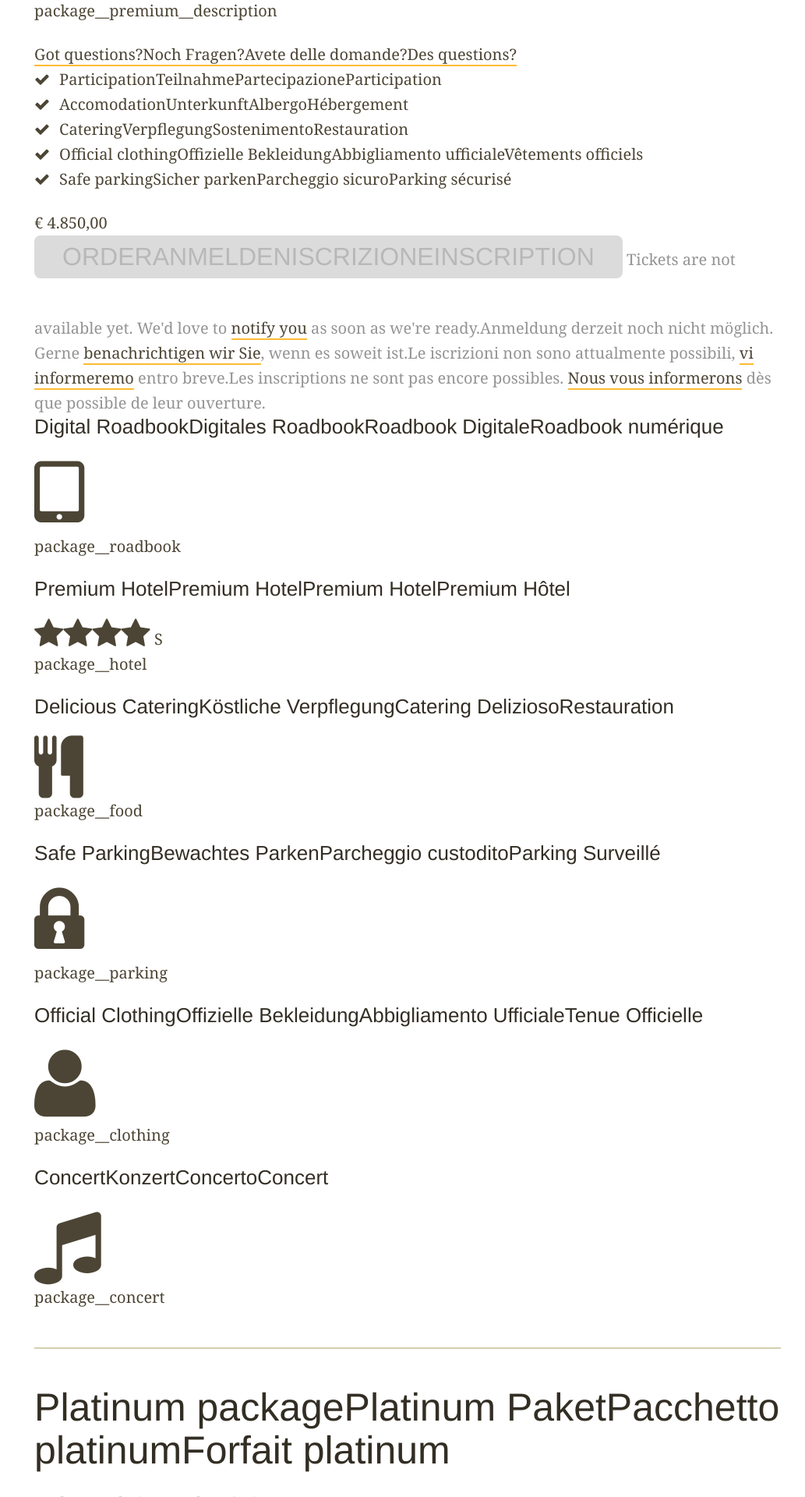
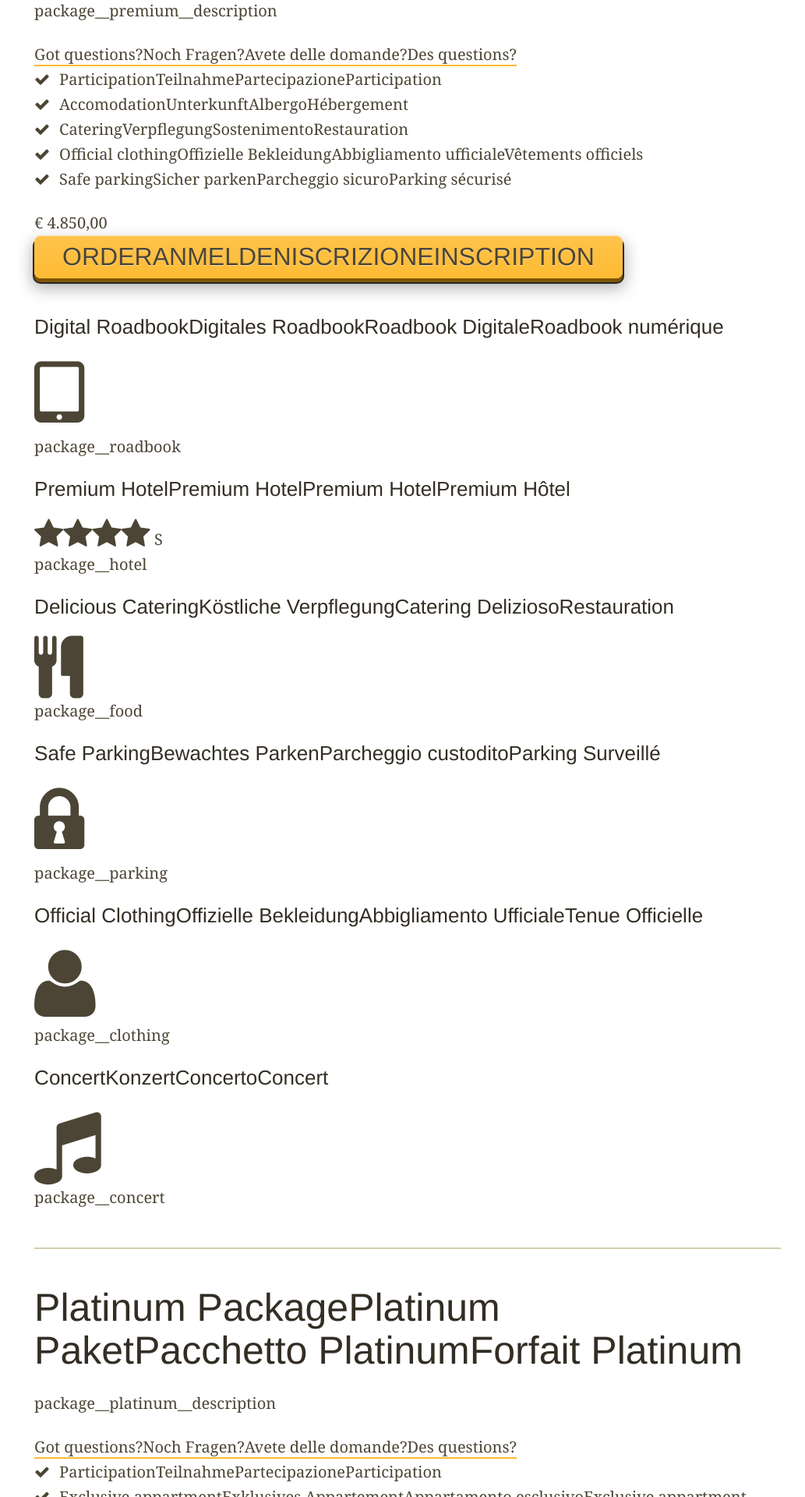
Before and after one commit to xonic/gpd-theme, a WordPress theme: the page made by themes/gp-dolomiti/packages.php in a window 1280 px wide; the page is wider, and only the part inside the window is pictured. Shown: the part 600-2520 px from the top of that part at 78% size, without its empty margins (117-1150 px from the left). Run offline with PHP 8.4 and a stand-in for WordPress, Linux system fonts and the light colour scheme; the site name, menu and one post (Sample post) are stand-ins, and other content is empty; some libraries are stand-ins or nearby versions.

Commit message:
- add subsections for different packages - add and correctly link order buttons to each package - add appartments

```diff
--- a/themes/gp-dolomiti/packages.php
+++ b/themes/gp-dolomiti/packages.php
@@ -20,11 +20,11 @@ get_header(); ?>
 <section class="packages">
 	<div class="grid">
 		<h1 class="section__title section__title--emphasized">
-			<? _e("<!--:en-->Packages<!--:--><!--:de-->Pakete<!--:--><!--:it-->Pacchetti partecipazione<!--:--><!--:fr-->Forfaits<!--:-->"); ?>
+			<? _e("<!--:en-->Packages<!--:--><!--:de-->Pakete<!--:--><!--:it-->Pacchetti Partecipazione<!--:--><!--:fr-->Forfaits<!--:-->"); ?>
 		</h1>
 
 		<section class="subsection">
-			<h2 class="subsection__title"><? _e("<!--:en-->Premium package<!--:--><!--:de-->Premium Paket<!--:--><!--:it-->Pacchetto premium<!--:--><!--:fr-->Forfait premium<!--:-->"); ?></h2>
+			<h2 class="subsection__title"><? _e("<!--:en-->Premium Package<!--:--><!--:de-->Premium Paket<!--:--><!--:it-->Pacchetto Premium<!--:--><!--:fr-->Forfait Premium<!--:-->"); ?></h2>
 			<div class="l-package__description">
 				<p class="package__description">
 					<? _e("package__premium__description", "gp-dolomiti"); ?>
@@ -42,7 +42,7 @@ get_header(); ?>
 			</div>
 			<div class="package__price">&euro; 4.850,00</div>
 			<div class="l-package__action">
-				<a class="package__action btn btn--newsletter btn--disabled" href="javascript:void(0)"><? _e("<!--:en-->Order<!--:--><!--:de-->Anmelden<!--:--><!--:it-->Iscrizione<!--:--><!--:fr-->Inscription<!--:-->"); ?></a> <span class="package__action__msg less-important"><? _e('<!--:en-->Tickets are not available yet. We\'d love to <a href="http://eepurl.com/xOMaz" title="Newsletter">notify you</a> as soon as we\'re ready.<!--:--><!--:de-->Anmeldung derzeit noch nicht möglich. Gerne <a href="http://eepurl.com/xOMaz" title="Newsletter">benachrichtigen wir Sie</a>, wenn es soweit ist.<!--:--><!--:it-->Le iscrizioni non sono attualmente possibili, <a href="http://eepurl.com/xOMaz" title="Newsletter">vi informeremo</a> entro breve.<!--:--><!--:fr-->Les inscriptions ne sont pas encore possibles. <a href="http://eepurl.com/xOMaz" title="Newsletter">Nous vous informerons</a> dès que possible de leur ouverture. <!--:-->'); ?></span>
+				<a class="package__action btn btn--newsletter" href="<? echo get_site_url(); _e('<!--:en-->/register/?lang=en<!--:--><!--:de-->/register/?lang=de<!--:--><!--:it-->/register/?lang=it<!--:--><!--:fr-->/register/?lang=fr<!--:-->'); ?>"><? _e("<!--:en-->Order<!--:--><!--:de-->Anmelden<!--:--><!--:it-->Iscrizione<!--:--><!--:fr-->Inscription<!--:-->"); ?></a>
 			</div>
 			<ul class="package__features">
 				<li class="l-feature">
@@ -103,7 +103,51 @@ get_header(); ?>
 		</section>
 
 		<section class="subsection">
-			<h2 class="subsection__title"><? _e("<!--:en-->Platinum package<!--:--><!--:de-->Platinum Paket<!--:--><!--:it-->Pacchetto platinum<!--:--><!--:fr-->Forfait platinum<!--:-->"); ?></h2>
+			<h2 class="subsection__title"><? _e("<!--:en-->Platinum Package<!--:--><!--:de-->Platinum Paket<!--:--><!--:it-->Pacchetto Platinum<!--:--><!--:fr-->Forfait Platinum<!--:-->"); ?></h2>
+			<div class="l-package__description">
+				<p class="package__description">
+					<? _e("package__platinum__description", "gp-dolomiti"); ?>
+				</p>
+				<a href="<? echo get_site_url() . '/' . qtrans_getLanguage(); ?>/contact" title="Kontaktieren Sie uns"><? _e("<!--:en-->Got questions?<!--:--><!--:de-->Noch Fragen?<!--:--><!--:it-->Avete delle domande?<!--:--><!--:fr-->Des questions?<!--:-->"); ?></a>
+			</div>
+			<div class="l-package__summary">
+				<ul class="package__summary">
+					<li class="media"><div class="media__img"><i class="fa fa-check"></i></div><div class="media__bd"><? _e("<!--:en-->Participation<!--:--><!--:de-->Teilnahme<!--:--><!--:it-->Partecipazione<!--:--><!--:fr-->Participation<!--:-->"); ?></div></li>
+					<li class="media"><div class="media__img"><i class="fa fa-check"></i></div><div class="media__bd"><? _e("<!--:en-->Exclusive appartment<!--:--><!--:de-->Exklusives Appartement<!--:--><!--:it-->Appartamento esclusivo<!--:--><!--:fr-->Exclusive appartment<!--:-->"); ?></div></li>
+					<li class="media"><div class="media__img"><i class="fa fa-check"></i></div><div class="media__bd"><? _e("<!--:en-->Catering<!--:--><!--:de-->Verpflegung<!--:--><!--:it-->Sostenimento<!--:--><!--:fr-->Restauration<!--:-->"); ?></div></li>
+					<li class="media"><div class="media__img"><i class="fa fa-check"></i></div><div class="media__bd"><? _e("<!--:en-->Official clothing<!--:--><!--:de-->Offizielle Bekleidung<!--:--><!--:it-->Abbigliamento ufficiale<!--:--><!--:fr-->Vêtements officiels<!--:-->"); ?></div></li>
+					<li class="media"><div class="media__img"><i class="fa fa-check"></i></div><div class="media__bd"><? _e("<!--:en-->Safe parking<!--:--><!--:de-->Sicher parken<!--:--><!--:it-->Parcheggio sicuro<!--:--><!--:fr-->Parking sécurisé<!--:-->"); ?></div></li>
+				</ul>
+			</div>
+			<div class="package__price">&euro; 5.350,00</div>
+			<div class="l-package__action">
+				<a class="package__action btn btn--newsletter" href="<? echo get_site_url(); _e('<!--:en-->/register/?lang=en&package=Platinum<!--:--><!--:de-->/register/?lang=de&package=Platinum<!--:--><!--:it-->/register/?lang=it&package=Platinum<!--:--><!--:fr-->/register/?lang=fr&package=Platinum<!--:-->'); ?>"><? _e("<!--:en-->Order<!--:--><!--:de-->Anmelden<!--:--><!--:it-->Iscrizione<!--:--><!--:fr-->Inscription<!--:-->"); ?></a>
+			</div>
+		</section>
+		<section class="subsection">
+			<h2 class="subsection__title"><? _e("<!--:en-->Superior Package<!--:--><!--:de-->Superior Paket<!--:--><!--:it-->Pacchetto Superior <!--:--><!--:fr-->Forfait Superior<!--:-->"); ?></h2>
+			<div class="l-package__description">
+				<p class="package__description">
+					<? _e("package__platinum--superior__description", "gp-dolomiti"); ?>
+				</p>
+				<a href="<? echo get_site_url() . '/' . qtrans_getLanguage(); ?>/contact" title="Kontaktieren Sie uns"><? _e("<!--:en-->Got questions?<!--:--><!--:de-->Noch Fragen?<!--:--><!--:it-->Avete delle domande?<!--:--><!--:fr-->Des questions?<!--:-->"); ?></a>
+			</div>
+			<div class="l-package__summary">
+				<ul class="package__summary">
+					<li class="media"><div class="media__img"><i class="fa fa-check"></i></div><div class="media__bd"><? _e("<!--:en-->Participation<!--:--><!--:de-->Teilnahme<!--:--><!--:it-->Partecipazione<!--:--><!--:fr-->Participation<!--:-->"); ?></div></li>
+					<li class="media"><div class="media__img"><i class="fa fa-check"></i></div><div class="media__bd"><? _e("<!--:en-->Exclusive appartment<!--:--><!--:de-->Exklusives Appartement<!--:--><!--:it-->Appartamento esclusivo<!--:--><!--:fr-->Exclusive appartment<!--:-->"); ?></div></li>
+					<li class="media"><div class="media__img"><i class="fa fa-check"></i></div><div class="media__bd"><? _e("<!--:en-->Catering<!--:--><!--:de-->Verpflegung<!--:--><!--:it-->Sostenimento<!--:--><!--:fr-->Restauration<!--:-->"); ?></div></li>
+					<li class="media"><div class="media__img"><i class="fa fa-check"></i></div><div class="media__bd"><? _e("<!--:en-->Official clothing<!--:--><!--:de-->Offizielle Bekleidung<!--:--><!--:it-->Abbigliamento ufficiale<!--:--><!--:fr-->Vêtements officiels<!--:-->"); ?></div></li>
+					<li class="media"><div class="media__img"><i class="fa fa-check"></i></div><div class="media__bd"><? _e("<!--:en-->Safe parking<!--:--><!--:de-->Sicher parken<!--:--><!--:it-->Parcheggio sicuro<!--:--><!--:fr-->Parking sécurisé<!--:-->"); ?></div></li>
+				</ul>
+			</div>
+			<div class="package__price">&euro; 5.550,00</div>
+			<div class="l-package__action">
+				<a class="package__action btn btn--newsletter" href="<? echo get_site_url(); _e('<!--:en-->/register/?lang=en&package=Superior<!--:--><!--:de-->/register/?lang=de&package=Superior<!--:--><!--:it-->/register/?lang=it&package=Superior<!--:--><!--:fr-->/register/?lang=fr&package=Superior<!--:-->'); ?>"><? _e("<!--:en-->Order<!--:--><!--:de-->Anmelden<!--:--><!--:it-->Iscrizione<!--:--><!--:fr-->Inscription<!--:-->"); ?></a>
+			</div>
+		</section>
+		<section class="subsection">
+			<h2 class="subsection__title"><? _e("<!--:en-->Appartments<!--:--><!--:de-->Appartements<!--:--><!--:it-->Appartatmenti<!--:--><!--:fr-->Appartements<!--:-->"); ?></h2>
 			<div class="l-package__description">
 				<p class="package__description">
 					<? _e("package__platinum__description", "gp-dolomiti"); ?>
--- a/themes/gp-dolomiti/sass/imports/modules/_packages.scss
+++ b/themes/gp-dolomiti/sass/imports/modules/_packages.scss
@@ -18,11 +18,6 @@
 			float:right;
 			width:columns(3, 12);
 		}
-	}
-
-	.package__action
-	{
-		@include rem(margin-bottom, $singleSpace);
 	}
 
 	.package__action__msg
```
Also changed, not shown: themes/gp-dolomiti/css/packages.css (+11 -17 lines).
